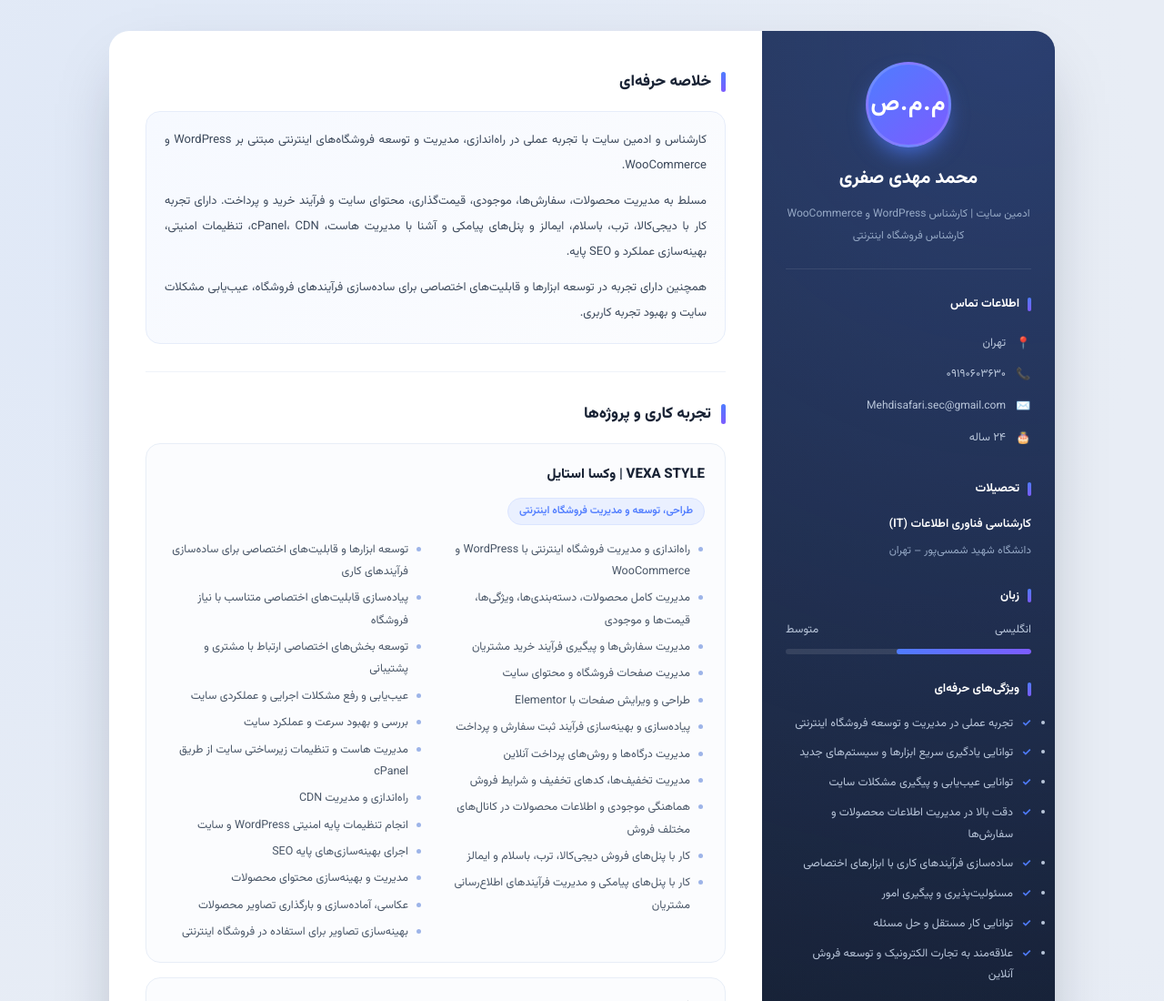
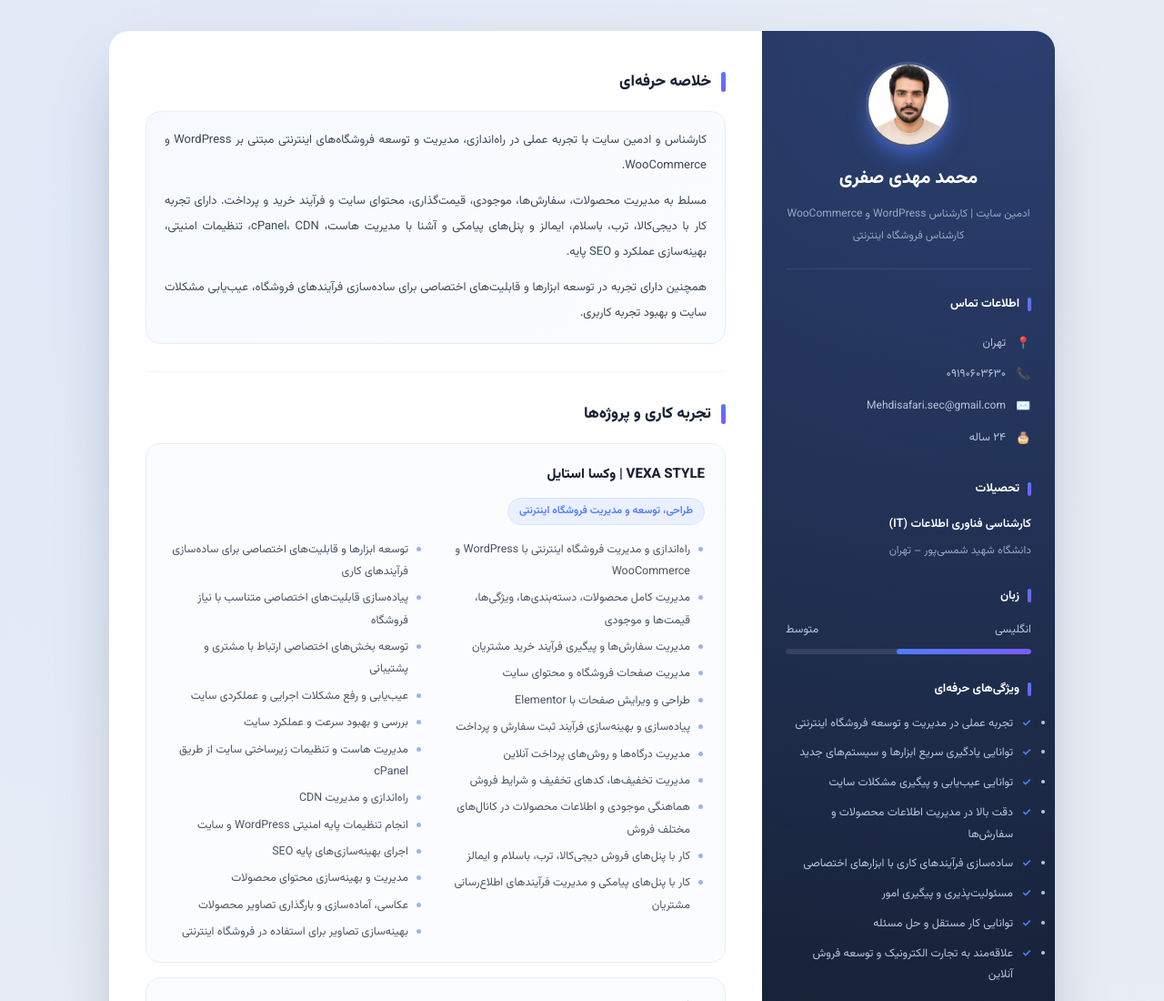
Before and after one commit to mehdisafarisec/CV, a plain HTML site: page index.html in a window 1280 px wide. Shown: the top 1100 px of the page at 91% size. Drawn offline with Linux system fonts and the light colour scheme.

Commit message:
index.html

```diff
--- a/index.html
+++ b/index.html
@@ -72,15 +72,20 @@
     border-bottom:1px solid rgba(255,255,255,.09);
   }
   .avatar{
-    width:94px;height:94px;
+    width:94px;
+    height:94px;
     margin:0 auto 15px;
     border-radius:50%;
-    display:flex;align-items:center;justify-content:center;
-    background:linear-gradient(140deg,var(--accent),var(--accent-2));
-    color:#fff;
-    font-size:25px;font-weight:800;letter-spacing:1px;
+    overflow:hidden;
     border:3px solid rgba(255,255,255,.14);
     box-shadow:0 12px 26px -8px rgba(79,124,255,.85);
+  }
+  .avatar img{
+    width:100%;
+    height:100%;
+    object-fit:cover;
+    object-position:center;
+    display:block;
   }
   .name{font-size:20px;font-weight:800;color:#fff;margin-bottom:8px}
   .role{font-size:12px;line-height:2;color:#95a8c5}
@@ -290,7 +295,9 @@
   <aside class="sidebar">
 
     <div class="profile">
-      <div class="avatar">م.م.ص</div>
+      <div class="avatar">
+        <img src="grok_1790415721037.jpg" alt="محمد مهدی صفری">
+      </div>
       <h1 class="name">محمد مهدی صفری</h1>
       <p class="role">
         ادمین سایت | کارشناس WordPress و WooCommerce<br>
```
